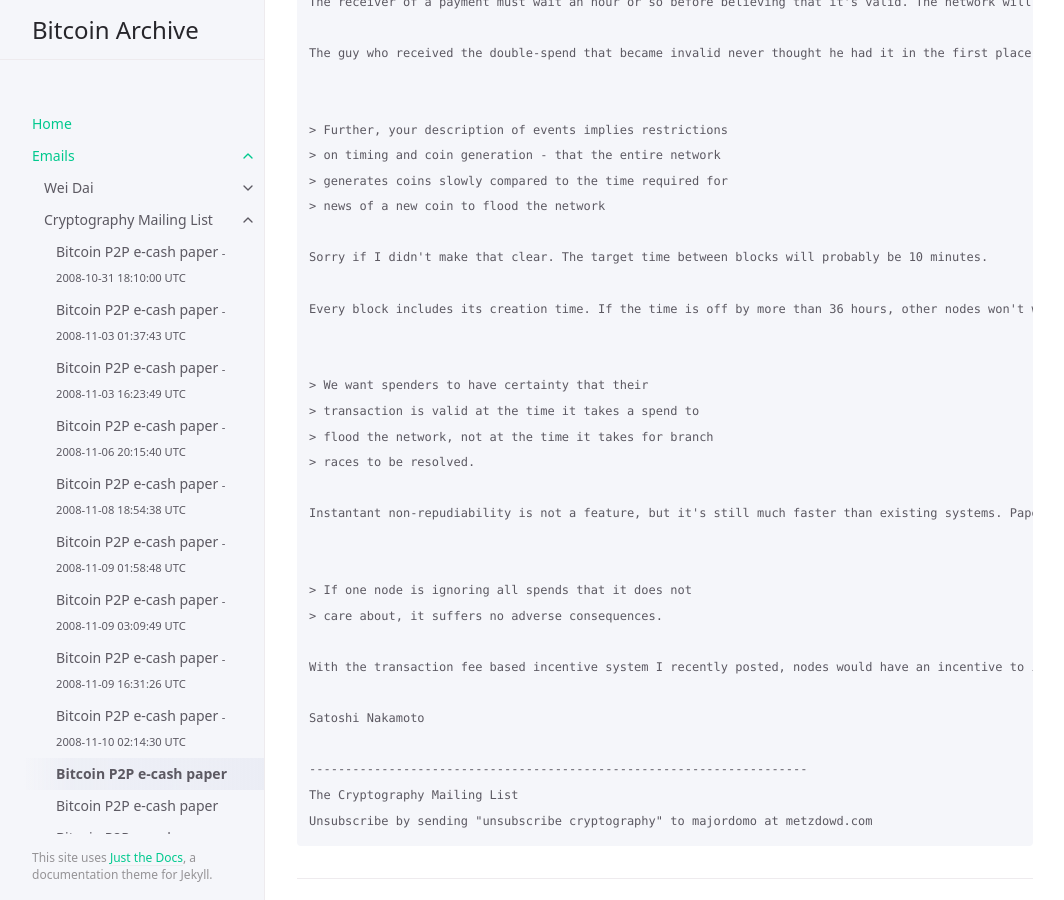
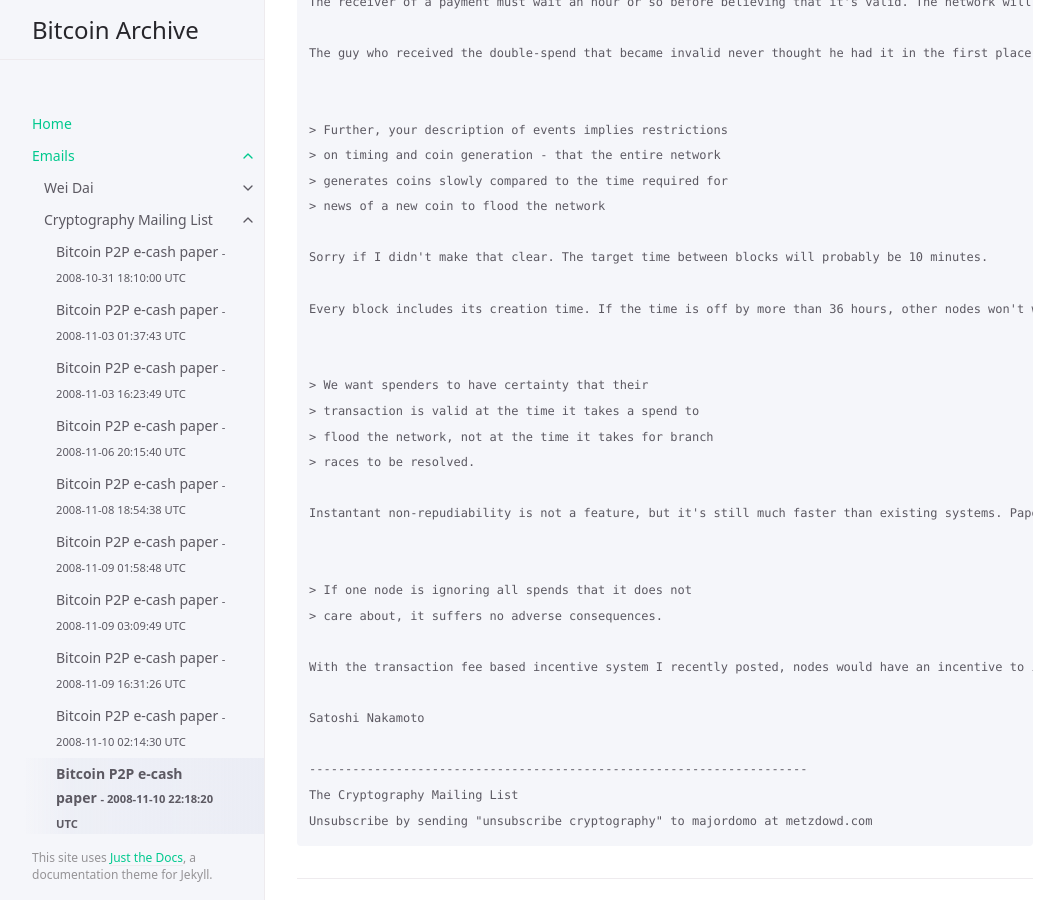
Before and after one commit to wakgill/bitcoin-archive, a Jekyll site: the page built from docs/emails/cryptography/10.md, in a window 1280 px wide and 900 px high, scrolled down 511 px. Shown: the whole window, without its empty margins (107-1171 px from the left). Built offline with Jekyll 4.4.1, drawn with Linux system fonts in a browser that asks for light colours.

Commit message:
Update 10.md

```diff
--- a/docs/emails/cryptography/10.md
+++ b/docs/emails/cryptography/10.md
@@ -4,6 +4,7 @@ title: Bitcoin P2P e-cash paper
 grand_parent: Emails
 parent: Cryptography Mailing List
 nav_order: 10
+date: 2008-11-10 22:18:20 UTC
 ---
 
 # Bitcoin P2P e-cash paper
```
